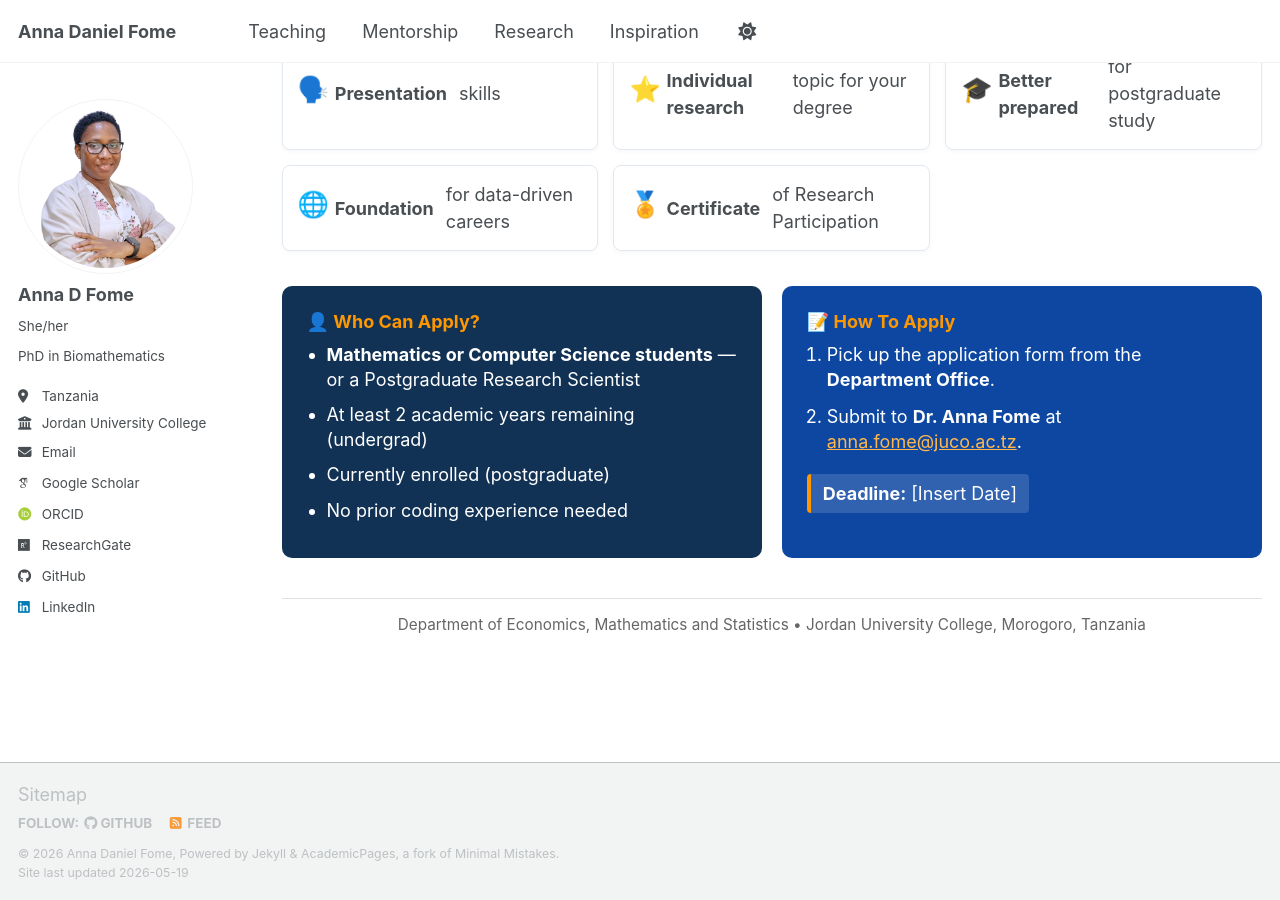
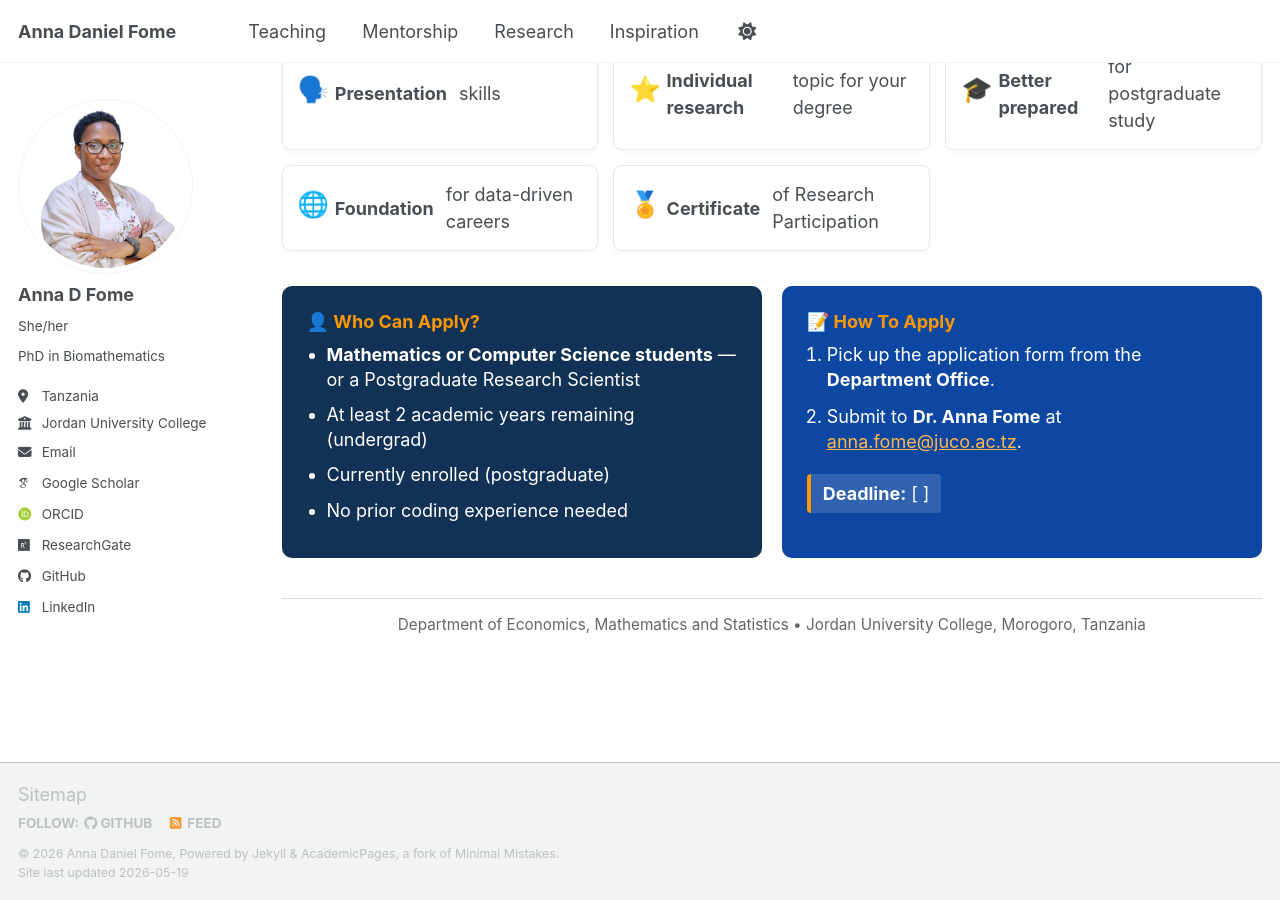
Before and after one commit to FomeA/FomeA.github.io, a Jekyll site: the page built from _pages/datascience.html, in a window 1280 px wide and 900 px high, scrolled down 760 px. Built offline with Jekyll 4.4.1, drawn with Linux system fonts in a browser that asks for light colours; some web fonts are replaced; a script bundle is joined from its source files by our own code; library files that are not in the unit come from our copies.

Commit message:
Update datascience.html

```diff
--- a/_pages/datascience.html
+++ b/_pages/datascience.html
@@ -1,7 +1,7 @@
 ---
 layout: archive
 title: "JUCo Data Science & Modelling Research Group (JUCo DSG)"
-permalink: /juco-dsg/
+permalink: /juco-dsg//
 author_profile: true
 ---
 
@@ -63,7 +63,7 @@
       <li>Pick up the application form from the <strong>Department Office</strong>.</li>
       <li>Submit to <strong>Dr. Anna Fome</strong> at <a href="mailto:anna.fome@juco.ac.tz">anna.fome@juco.ac.tz</a>.</li>
     </ol>
-    <div class="deadline-tag"><strong>Deadline:</strong> [Insert Date]</div>
+    <div class="deadline-tag"><strong>Deadline:</strong> [ ]</div>
   </div>
 
 </div>
```
